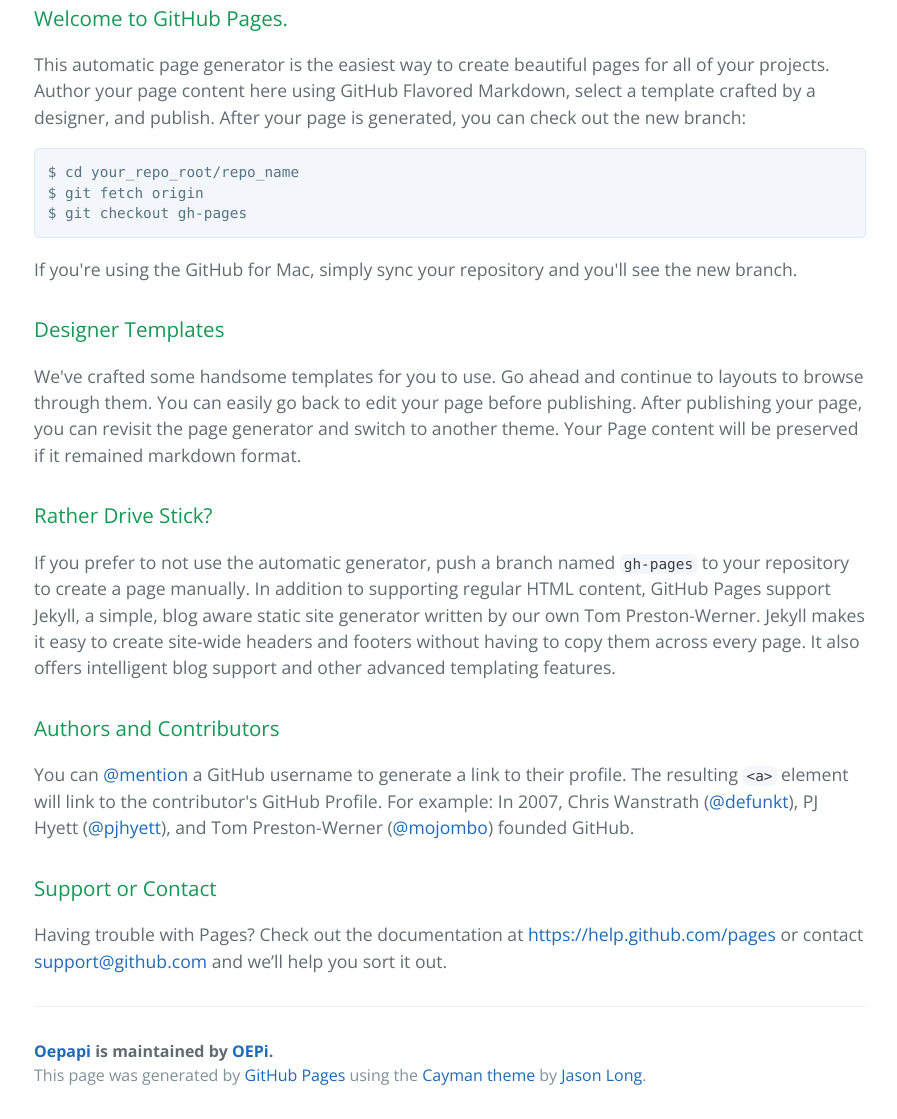
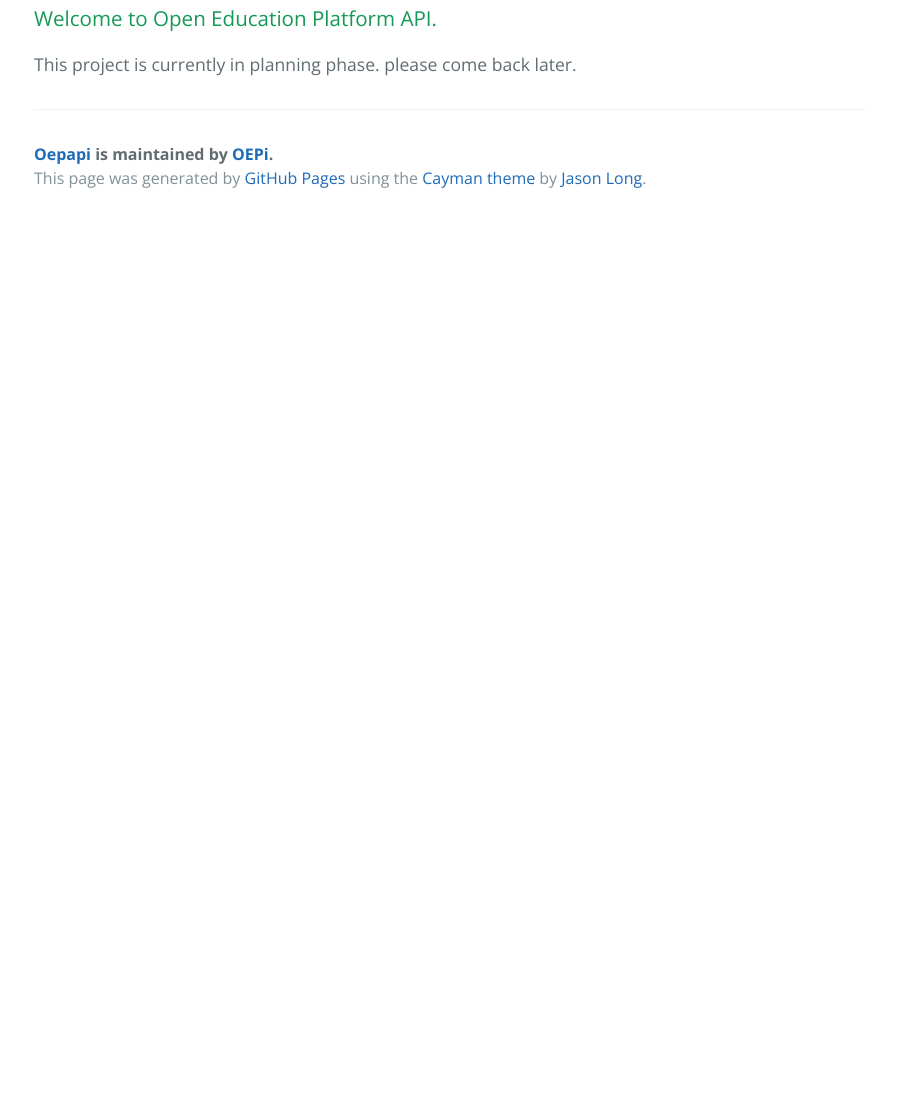
Before and after one commit to OEPi/OEPapi, a plain HTML site: page index.html in a window 1280 px wide. Shown: the part 412-1531 px from the top of the page, without its empty margins (190-1087 px from the left). After the commit the page ends 800 px from the top, so only its background shows below. Drawn offline with nearby package versions, Linux system fonts and the light colour scheme.

```diff
--- a/index.html
+++ b/index.html
@@ -20,36 +20,9 @@
 
     <section class="main-content">
       <h3>
-<a id="welcome-to-github-pages" class="anchor" href="#welcome-to-github-pages" aria-hidden="true"><span class="octicon octicon-link"></span></a>Welcome to GitHub Pages.</h3>
+<a id="welcome-to-open-education-platform-api" class="anchor" href="#welcome-to-open-education-platform-api" aria-hidden="true"><span class="octicon octicon-link"></span></a>Welcome to Open Education Platform API.</h3>
 
-<p>This automatic page generator is the easiest way to create beautiful pages for all of your projects. Author your page content here using GitHub Flavored Markdown, select a template crafted by a designer, and publish. After your page is generated, you can check out the new branch:</p>
-
-<pre><code>$ cd your_repo_root/repo_name
-$ git fetch origin
-$ git checkout gh-pages
-</code></pre>
-
-<p>If you're using the GitHub for Mac, simply sync your repository and you'll see the new branch.</p>
-
-<h3>
-<a id="designer-templates" class="anchor" href="#designer-templates" aria-hidden="true"><span class="octicon octicon-link"></span></a>Designer Templates</h3>
-
-<p>We've crafted some handsome templates for you to use. Go ahead and continue to layouts to browse through them. You can easily go back to edit your page before publishing. After publishing your page, you can revisit the page generator and switch to another theme. Your Page content will be preserved if it remained markdown format.</p>
-
-<h3>
-<a id="rather-drive-stick" class="anchor" href="#rather-drive-stick" aria-hidden="true"><span class="octicon octicon-link"></span></a>Rather Drive Stick?</h3>
-
-<p>If you prefer to not use the automatic generator, push a branch named <code>gh-pages</code> to your repository to create a page manually. In addition to supporting regular HTML content, GitHub Pages support Jekyll, a simple, blog aware static site generator written by our own Tom Preston-Werner. Jekyll makes it easy to create site-wide headers and footers without having to copy them across every page. It also offers intelligent blog support and other advanced templating features.</p>
-
-<h3>
-<a id="authors-and-contributors" class="anchor" href="#authors-and-contributors" aria-hidden="true"><span class="octicon octicon-link"></span></a>Authors and Contributors</h3>
-
-<p>You can <a href="https://github.com/blog/821" class="user-mention">@mention</a> a GitHub username to generate a link to their profile. The resulting <code>&lt;a&gt;</code> element will link to the contributor's GitHub Profile. For example: In 2007, Chris Wanstrath (<a href="https://github.com/defunkt" class="user-mention">@defunkt</a>), PJ Hyett (<a href="https://github.com/pjhyett" class="user-mention">@pjhyett</a>), and Tom Preston-Werner (<a href="https://github.com/mojombo" class="user-mention">@mojombo</a>) founded GitHub.</p>
-
-<h3>
-<a id="support-or-contact" class="anchor" href="#support-or-contact" aria-hidden="true"><span class="octicon octicon-link"></span></a>Support or Contact</h3>
-
-<p>Having trouble with Pages? Check out the documentation at <a href="https://help.github.com/pages">https://help.github.com/pages</a> or contact <a href="mailto:support@github.com">support@github.com</a> and we’ll help you sort it out.</p>
+<p>This project is currently in planning phase. please come back later.</p>
 
       <footer class="site-footer">
         <span class="site-footer-owner"><a href="https://github.com/OEPi/OEPapi">Oepapi</a> is maintained by <a href="https://github.com/OEPi">OEPi</a>.</span>
```
Also changed, not shown: params.json (+1 -1 lines).
